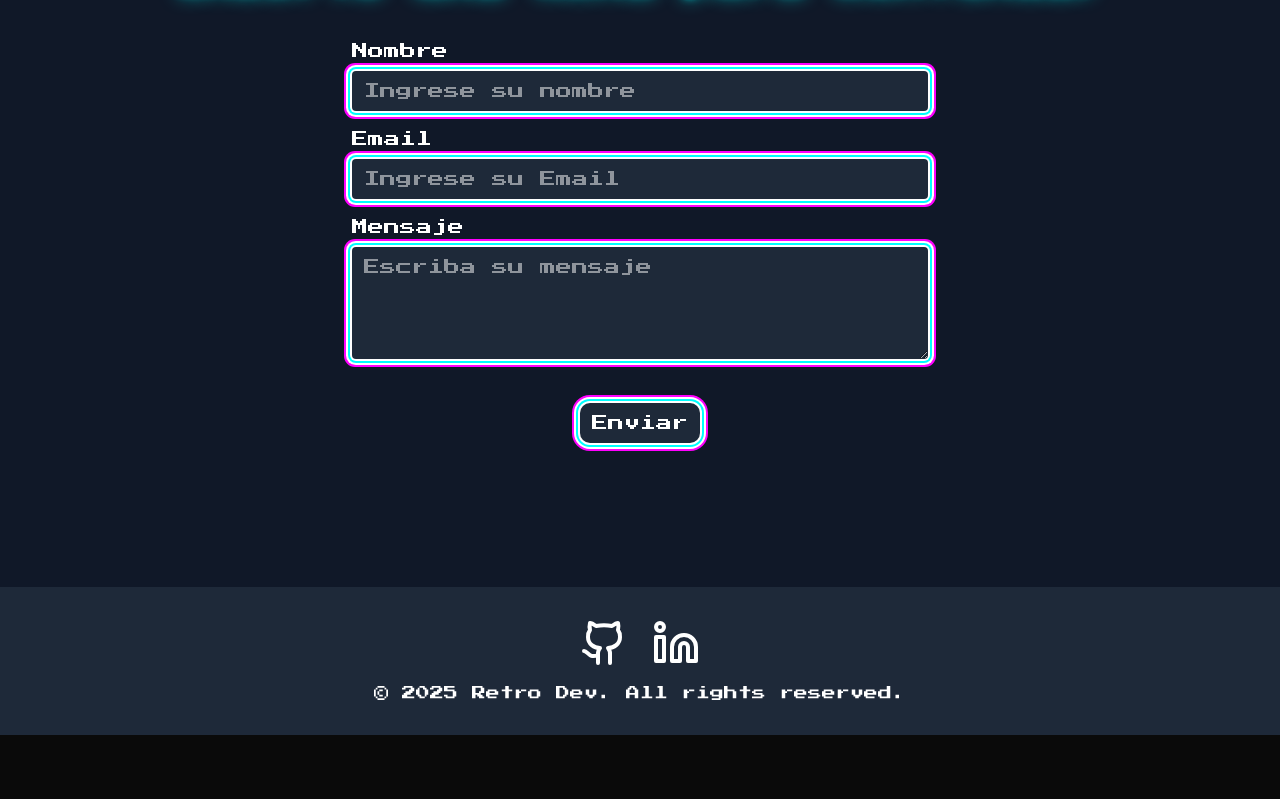
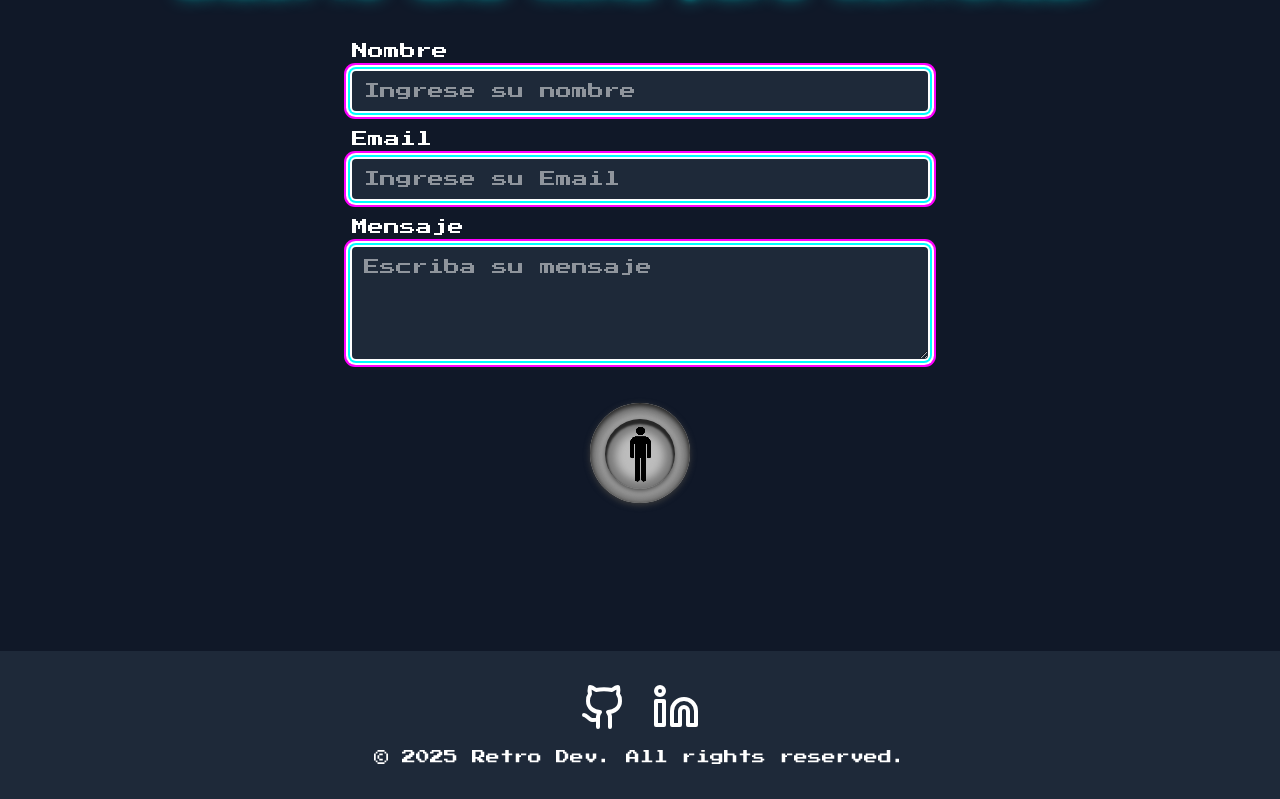
Before and after one commit to AlbertCarri/my-portfolio, a Next.js app: page / in a window 1280 px wide. Shown: the part 2241-3040 px from the top of the page. Before the commit the page ends 2976 px from the top, so only its background shows below. Built offline with nearby package versions, Linux system fonts and the light colour scheme.

Commit message:
One player button

```diff
--- a/app/globals.css
+++ b/app/globals.css
@@ -72,3 +72,47 @@ body {
 .btn-arcade:active::before {
   box-shadow: inset 0 0px 2px 2px #201402, inset 0 2px 10px 10px #ad6a06, 0 2px 6px #271903;
 }
+
+.btn-arcade-1p {
+  position: relative;
+  width: 100px;
+  height: 100px;
+  border: none;
+  outline: none;
+  background: #bdbdbd;
+  box-shadow: inset 0 2px 4px 1px #272727, inset 0 2px 10px 10px #777777, 0 2px 6px #3d3d3d;
+  border-radius: 50%;
+  cursor: pointer;
+  z-index: 0;
+}
+
+.btn-arcade-1p::after {
+  content: "";
+  position: absolute;
+  top: 16px;
+  left: 15px;
+  width: 70px;
+  height: 70px;
+  border-radius: 50%;
+  box-shadow: inset 0 3px 2px 2px #272727, inset 0 2px 10px 10px #777777, 0 2px 6px #3d3d3d;
+  background: #bdbdbd;
+  z-index: 1;
+}
+
+.btn-arcade-1p:active::after {
+  box-shadow: inset 0 0px 2px 2px #272727, inset 0 2px 10px 10px #777777, 0 2px 6px #3d3d3d;
+}
+
+.btn-arcade-1p::before{
+  content: url("/1playerxs.png");
+  position: absolute;
+  top: 24px;
+  left: 15px;
+  width: 70px;
+  height: 70px;
+  z-index: 2;
+}
+
+.btn-arcade-1p:active::before{
+  top:22px;
+}
--- a/components/Contact.jsx
+++ b/components/Contact.jsx
@@ -50,10 +50,9 @@ const Contact = () => {
           <textarea id="message" name="message" value={formData.message} onChange={handleChange} placeholder="Escriba su mensaje" rows={4} className="w-full px-3 py-2 bg-gray-800 rounded pixel-borders"></textarea>
         </div>
         <div className="flex w-full mt-10 justify-center">
-          <button type="submit"
-            className="bg-gray-800 px-3 py-2 pixel-borders cursor-pointer"
-          >Enviar
-          </button>
+          <div className="relative">
+            <button type="submit" className="btn-arcade-1p"></button>
+          </div>
         </div>
         {status && (
           <div className="absolute bg-gray-800 p-8 pixel-borders top-20 left-1/5 ">
@@ -67,3 +66,7 @@ const Contact = () => {
 }
 
 export default Contact
+
+//bg-gray-800 px-3 py-2 pixel-borders cursor-pointer
+
+//onSubmit={handleSubmit}
```
Also changed, not shown: public/1player.png (added), public/1playerxs.png (added).
